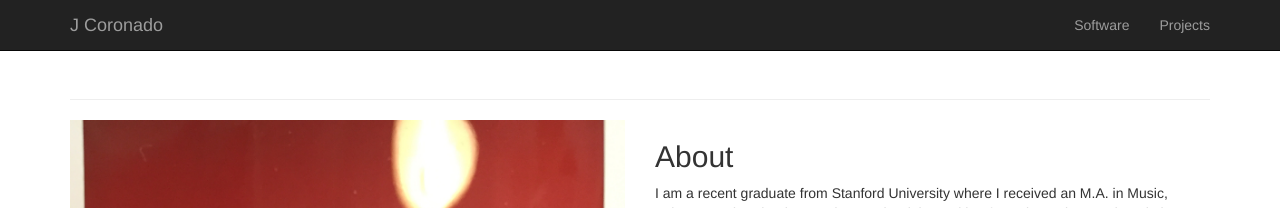
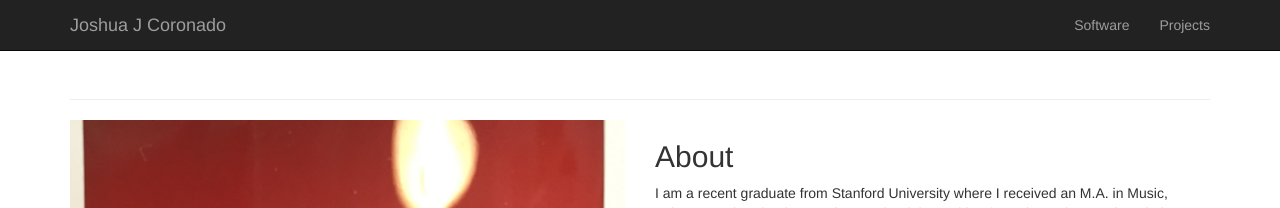
Before and after one commit to jjcorona/jjcorona.github.io, a Jekyll site: the page built from index.html, in a window 1280 px wide. Shown: the top 208 px of the page. Built offline with Jekyll 4.4.1, drawn with Linux system fonts in a browser that asks for light colours.

Commit message:
made full name at top

```diff
--- a/_includes/header.html
+++ b/_includes/header.html
@@ -10,7 +10,7 @@
                     <span class="icon-bar"></span>
                     <span class="icon-bar"></span>
                 </button>
-                <a class="navbar-brand" href="/">J Coronado</a>
+                <a class="navbar-brand" href="/">Joshua J Coronado</a>
             </div>
             <!-- Collect the nav links, forms, and other content for toggling -->
             <div class="collapse navbar-collapse" id="bs-example-navbar-collapse-1">
```
